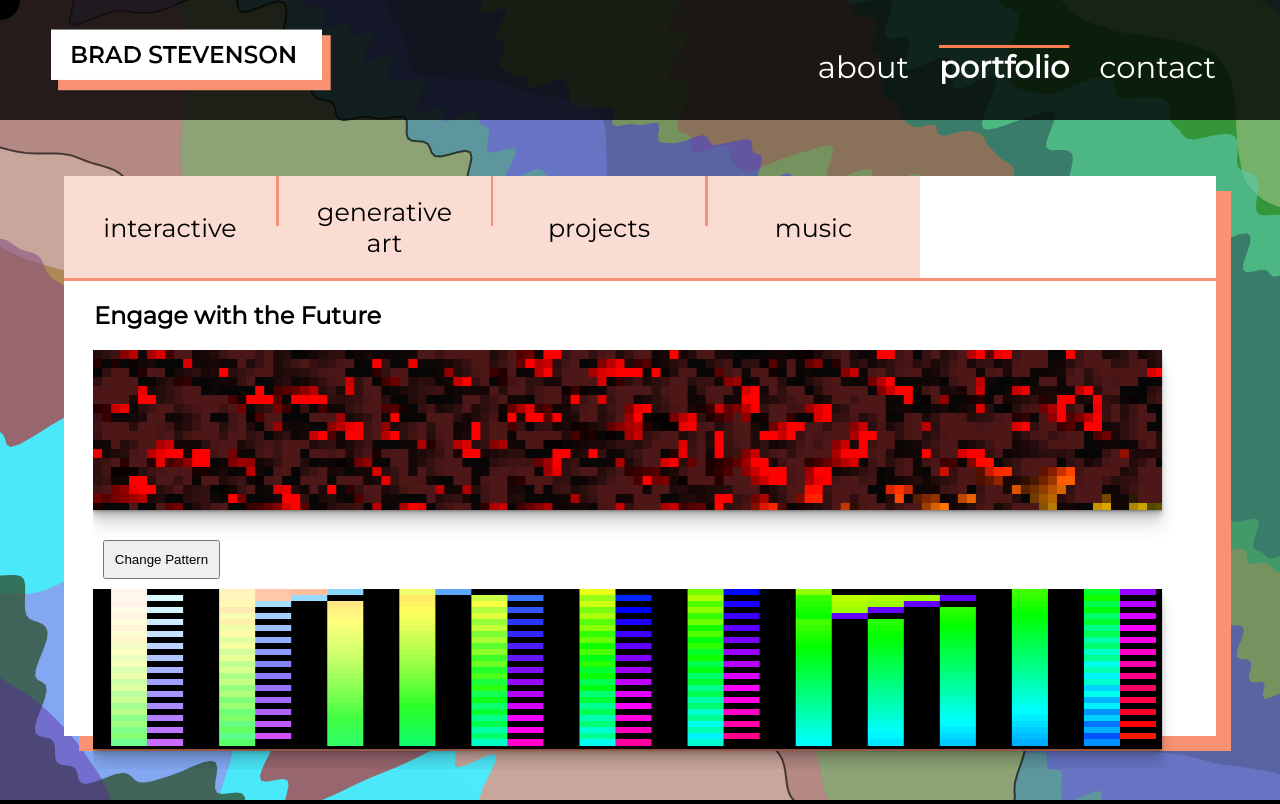
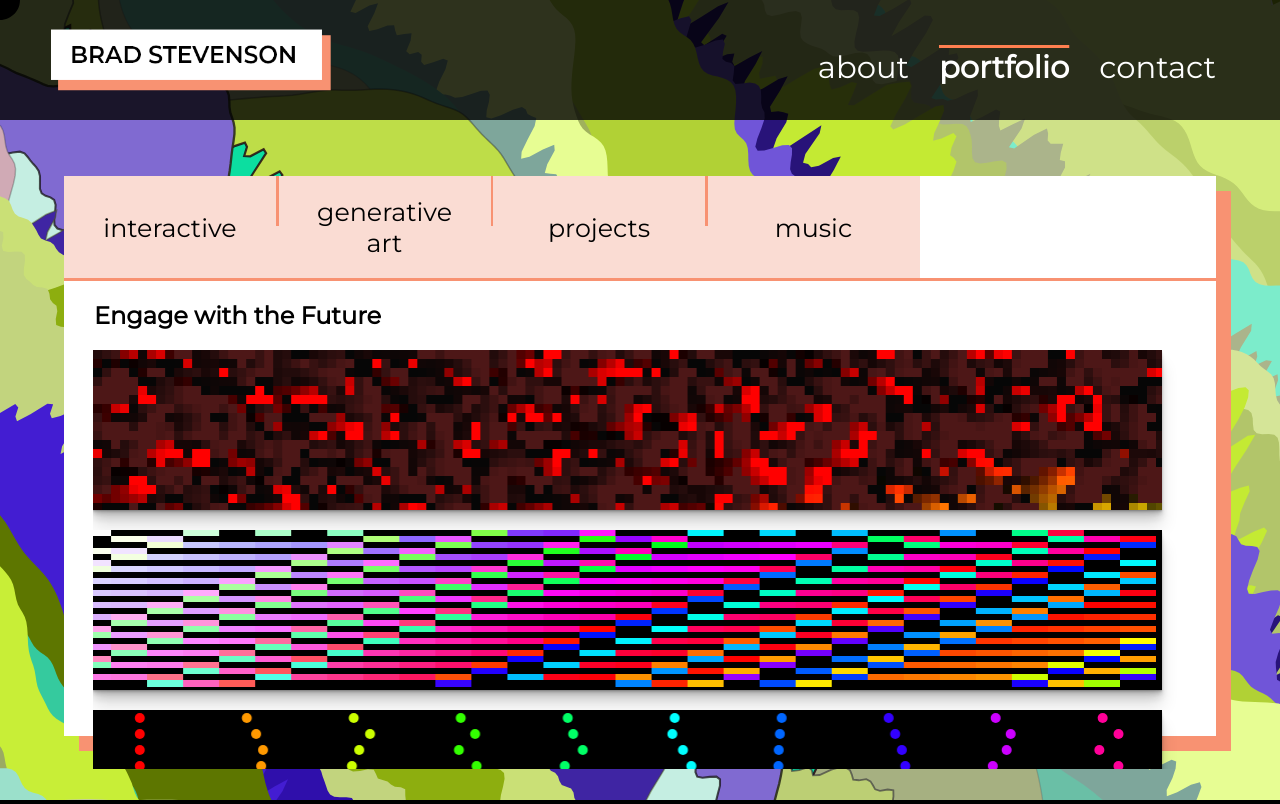
Before and after one commit to bradjste/reactp5-website, a React (Vite) app: page /portfolio in a window 1280 px wide. Built offline with nearby package versions, Linux system fonts and the light colour scheme.

Commit message:
update splash

```diff
--- a/index.html
+++ b/index.html
@@ -3,7 +3,6 @@
   <head>
     <meta charset="utf-8" />
     <meta name="viewport" content="width=device-width, initial-scale=1.0" />
-    <title>react-p5 remake</title>
   </head>
   <body>
     <div id="root"></div>
--- a/package.json
+++ b/package.json
@@ -1,5 +1,5 @@
 {
-  "name": "reactp5-remake",
+  "name": "brad-stevenson-portfolio",
   "version": "0.1.0",
   "private": true,
   "type": "module",
--- a/src/App.css
+++ b/src/App.css
@@ -837,6 +837,7 @@ nav ul li a :visited {
     width: 40vw;
     position: absolute;
     justify-content: center;
+    user-select: none;
   }
 
   .bg {
--- a/src/components/P5Sketch.jsx
+++ b/src/components/P5Sketch.jsx
@@ -9,60 +9,53 @@ export default function P5Sketch() {
     useEffect(() => {
         function sketch(p) {
             let phase = 0
-            const layerCount = 30
+            const layerCount = 60
             const resolution = 3
             let noiseGenerators = []
             let waveConfigs = []
-            let trails = []
+            let ripples = []
             let blobNoise = openSimplexNoise(99999)
             let prevMouseX = 0
             let prevMouseY = 0
             let mouseVelocity = 0
+            let fadeProgress = 0
+            const fadeDuration = 240 // frames (4 seconds at 60fps)
+            const strokeFadeEnd = 140 // frames when stroke finishes fading in (2.33 seconds)
 
-            class Trail {
-                constructor(x, y, colors) {
-                    this.x = x
-                    this.y = y
-                    this.colors = colors
-                    this.particles = []
-                    const numParticles = 30
-                    for (let i = 0; i < numParticles; i++) {
-                        this.particles.push({
-                            angle: p.random(p.TWO_PI),
-                            speed: p.random(2, 8),
-                            size: p.random(5, 20),
-                            life: 1.0,
-                            offset: p.random(p.TWO_PI),
-                            colorIndex: Math.floor(p.random(colors.length))
-                        })
-                    }
+            class Ripple {
+                constructor(clickOffset, topColor, bottomColor) {
+                    this.clickOffset = clickOffset // perpendicular offset where click happened
+                    this.topColor = topColor // Color for waves above click point
+                    this.bottomColor = bottomColor // Color for waves below click point
+                    this.radius = 0
+                    this.maxRadius = 5000
+                    this.speed = 15
                 }
 
                 update() {
-                    this.particles.forEach(particle => {
-                        particle.life -= 0.015
-                        const wobble = Math.sin(phase * 5 + particle.offset) * 3
-                        particle.angle += 0.05
-                    })
-                    this.particles = this.particles.filter(p => p.life > 0)
+                    this.radius += this.speed
                 }
 
-                draw() {
-                    this.particles.forEach(particle => {
-                        const dist = (1 - particle.life) * 100
-                        const wobble = Math.sin(phase * 5 + particle.offset) * 20
-                        const px = this.x + Math.cos(particle.angle) * (dist + wobble)
-                        const py = this.y + Math.sin(particle.angle) * (dist + wobble)
-                        const color = this.colors[particle.colorIndex]
-                        const size = particle.size * particle.life
-                        p.fill(color.h, color.s, color.b, particle.life * 80)
-                        p.noStroke()
-                        p.ellipse(px, py, size, size)
-                    })
+                getInfluenceAndColor(layerOffset) {
+                    // Calculate distance from click point along perpendicular axis
+                    const dist = Math.abs(layerOffset - this.clickOffset)
+                    const edgeDist = Math.abs(dist - this.radius)
+
+                    // Ripple has a wider width - affects more waves at once
+                    const rippleWidth = 500
+                    if (edgeDist < rippleWidth) {
+                        // Stronger influence at center, steeper falloff for front-heavy pulse
+                        const normalizedDist = edgeDist / rippleWidth
+                        const influence = Math.pow(1 - normalizedDist, 3) // Cubic falloff for stronger front edge
+                        // Determine direction: top (toward larger offset) or bottom
+                        const color = layerOffset > this.clickOffset ? this.topColor : this.bottomColor
+                        return { influence, color }
+                    }
+                    return { influence: 0, color: null }
                 }
 
                 isDead() {
-                    return this.particles.length === 0
+                    return this.radius > this.maxRadius
                 }
             }
 
@@ -70,8 +63,19 @@ export default function P5Sketch() {
                 p.createCanvas(p.windowWidth, p.windowHeight)
                 p.colorMode(p.HSB, 360, 100, 100, 100)
 
-                // Pick a random base hue for the entire palette
-                const baseHue = p.random(360)
+                // Pick a random base hue for the entire palette (avoid green: 80-160)
+                let baseHue
+                do {
+                    baseHue = p.random(360)
+                } while (baseHue >= 80 && baseHue <= 160)
+
+                // Define 4 complementary hues (tetrad color scheme)
+                const complementaryHues = [
+                    baseHue,
+                    (baseHue + 90) % 360,
+                    (baseHue + 180) % 360,
+                    (baseHue + 270) % 360
+                ]
 
                 // Initialize noise generators and wave configs
                 for (let i = 0; i < layerCount; i++) {
@@ -82,28 +86,52 @@ export default function P5Sketch() {
                     })
 
                     const grainFreq = p.random(0.015, 0.08)
-                    // Derive hue from base using wider palette variations
-                    const hueVariation = p.random(0, 360)
-                    const derivedHue = (baseHue + hueVariation) % 360
+                    // Pick hue based on 60-20-10-10 rule (random distribution)
+                    const rand = p.random()
+                    let derivedHue
+                    if (rand < 0.6) {
+                        derivedHue = complementaryHues[0] // 60% primary
+                    } else if (rand < 0.8) {
+                        derivedHue = complementaryHues[1] // 20% secondary
+                    } else if (rand < 0.9) {
+                        derivedHue = complementaryHues[2] // 10% tertiary
+                    } else {
+                        derivedHue = complementaryHues[3] // 10% quaternary
+                    }
                     const smoothness = p.random() < 0.3 ? p.random(0.8, 1.0) : p.random(0, 0.5)
                     const speed = p.random(0.05, 0.35)
                     const hasStroke = p.random() < 0.25
+                    const direction = p.random() < 0.5 ? 1 : -1
+
+                    // Generate sat and brt so they're not both low
+                    // Either low sat (pastel) OR low brightness (dark), but not both (muddy)
+                    let sat, brt
+                    if (p.random() < 0.5) {
+                        // Low saturation (pastel) - keep brightness high
+                        sat = p.random(10, 50)
+                        brt = p.random(65, 100)
+                    } else {
+                        // High saturation - can have any brightness
+                        sat = p.random(60, 100)
+                        brt = p.random(40, 100)
+                    }
 
                     waveConfigs.push({
-                        baseFreq: p.random(0.0008, 0.008),
+                        baseFreq: p.random(0.0002, 0.008),
                         grainFreq: grainFreq,
                         baseAmp: p.random(80, 180),
                         grainAmp: p.map(grainFreq, 0.015, 0.08, 15, 60),
                         speed: speed,
+                        direction: direction,
                         parallaxScale: p.map(speed, 0.05, 0.35, 0.6, 1.4),
                         smoothness: smoothness,
                         hasStroke: hasStroke,
                         strokeWeight: hasStroke ? p.random(1, 3) : 0,
                         strokeAlpha: hasStroke ? p.random(40, 80) : 0,
                         hue: derivedHue,
-                        sat: p.random(40, 100),
-                        brt: p.random(20, 100),
-                        opacity: p.random(30, 100)
+                        sat: sat,
+                        brt: brt,
+                        opacity: 100
                     })
                 }
             }
@@ -135,13 +163,13 @@ export default function P5Sketch() {
                         // Sample base noise
                         const baseNoise = noise.base.noise2D(
                             distance * config.baseFreq,
-                            phase * config.speed * 0.5
+                            phase * config.speed * config.direction * 0.5
                         )
 
                         // Sample grainy noise
                         const grainNoise = noise.grain.noise2D(
-                            (distance + phase * config.speed * 150) * config.grainFreq,
-                            phase * config.speed
+                            (distance + phase * config.speed * config.direction * 150) * config.grainFreq,
+                            phase * config.speed * config.direction
                         )
 
                         // Calculate displacement perpendicular to diagonal
@@ -178,25 +206,67 @@ export default function P5Sketch() {
                         : 0
 
                     // Blend towards white (desaturate and brighten) when mouse is near wave
-                    const blendedHue = config.hue
-                    const blendedSat = p.lerp(config.sat, 0, colorInfluence * 0.9)
-                    const blendedBrt = p.lerp(config.brt, 100, colorInfluence * 0.8)
+                    let blendedHue = config.hue
+                    let blendedSat = config.sat
+                    let blendedBrt = config.brt
+                    let blendedOpacity = config.opacity
 
-                    // Show stroke only when mouse is close to wave
-                    if (colorInfluence > 0.1) {
-                        if (colorInfluence > 0.3) {
-                            // Black stroke when very close (wave turns white)
-                            p.stroke(0, 0, 0, colorInfluence * 100)
-                            p.strokeWeight(p.lerp(1, 2.5, colorInfluence))
+                    // Fade in from white on initial load
+                    // Stage 1 (0-80): White waves, black stroke fades in
+                    // Stage 2 (80-240): Black stroke visible, colors fade in
+                    let colorFadeAmount, strokeFadeAmount
+
+                    if (fadeProgress <= strokeFadeEnd) {
+                        // Stage 1: Colors stay white, stroke fades in
+                        strokeFadeAmount = fadeProgress / strokeFadeEnd
+                        colorFadeAmount = 0
+                    } else {
+                        // Stage 2: Stroke fully visible, colors fade in
+                        strokeFadeAmount = 1
+                        colorFadeAmount = (fadeProgress - strokeFadeEnd) / (fadeDuration - strokeFadeEnd)
+                    }
+
+                    blendedSat = p.lerp(0, blendedSat, colorFadeAmount)
+                    blendedBrt = p.lerp(100, blendedBrt, colorFadeAmount)
+
+                    // Apply mouse proximity - increase opacity instead of whitening
+                    blendedOpacity = p.lerp(blendedOpacity, 100, colorInfluence * 0.9)
+
+                    // Apply ripple color by blending towards it
+                    ripples.forEach(ripple => {
+                        const { influence, color } = ripple.getInfluenceAndColor(layerOffset)
+                        if (influence > 0 && color) {
+                            // Blend towards ripple color and make fully opaque
+                            blendedHue = p.lerp(blendedHue, color.h, influence)
+                            blendedSat = p.lerp(blendedSat, color.s, influence)
+                            blendedBrt = p.lerp(blendedBrt, color.b, influence)
+                            blendedOpacity = p.lerp(blendedOpacity, 100, influence)
+                        }
+                    })
+
+                    // Handle stroke - fade in black stroke, then fade out as colors appear
+                    if (fadeProgress < fadeDuration) {
+                        // Black stroke fades in during stage 1, then fades out during stage 2
+                        let strokeAlpha
+                        if (fadeProgress <= strokeFadeEnd) {
+                            // Stage 1: Fade in
+                            strokeAlpha = strokeFadeAmount * 100
                         } else {
-                            // Subtle stroke when moderately close
-                            p.stroke(blendedHue, blendedSat * 0.8, blendedBrt - 20, colorInfluence * 80)
-                            p.strokeWeight(1.5)
+                            // Stage 2: Fade out as colors fade in
+                            strokeAlpha = (1 - colorFadeAmount) * 100
                         }
+                        p.stroke(0, 0, 0, strokeAlpha)
+                        p.strokeWeight(1.5)
+                    } else if (colorInfluence > 0.1) {
+                        // Mouse proximity stroke (after fade-in complete) - inverted color
+                        const invertedHue = (blendedHue + 180) % 360
+                        const invertedBrt = 100 - blendedBrt
+                        p.stroke(invertedHue, blendedSat, invertedBrt, colorInfluence * 100)
+                        p.strokeWeight(p.lerp(1, 2.5, colorInfluence))
                     } else {
                         p.noStroke()
                     }
-                    p.fill(blendedHue, blendedSat, blendedBrt, config.opacity)
+                    p.fill(blendedHue, blendedSat, blendedBrt, blendedOpacity)
                     p.beginShape()
 
                     // Trace wave along diagonal
@@ -215,10 +285,14 @@ export default function P5Sketch() {
                     p.endShape(p.CLOSE)
                 }
 
-                // Update and draw trails
-                trails.forEach(trail => trail.update())
-                trails = trails.filter(trail => !trail.isDead())
-                trails.forEach(trail => trail.draw())
+                // Update and remove dead ripples
+                ripples.forEach(ripple => ripple.update())
+                ripples = ripples.filter(ripple => !ripple.isDead())
+
+                // Increment fade progress
+                if (fadeProgress < fadeDuration) {
+                    fadeProgress++
+                }
 
                 // Draw blob at mouse position with mixed nearby colors
                 const blobColors = []
@@ -297,30 +371,35 @@ export default function P5Sketch() {
             }
 
             p.mousePressed = () => {
-                // Collect colors from nearby waves
-                const nearbyColors = []
+                // Disable clicks until fade-in animation completes
+                if (fadeProgress < fadeDuration) {
+                    return
+                }
+
+                // Find the wave layer closest to click and get its color
+                const perpAngle = Math.PI / 4 + Math.PI / 2
+                const mousePerpDist = p.mouseX * Math.cos(perpAngle) + p.mouseY * Math.sin(perpAngle)
+
+                let closestLayer = 0
+                let minDist = Infinity
+                const perpExtent = (p.windowWidth + p.windowHeight) / Math.sqrt(2)
+
                 for (let layer = 0; layer < layerCount; layer++) {
-                    const config = waveConfigs[layer]
                     const layerNorm = layer / (layerCount - 1)
-                    const perpExtent = (p.windowWidth + p.windowHeight) / Math.sqrt(2)
                     const layerOffset = p.map(layerNorm, 0, 1, -perpExtent * 0.7, perpExtent * 0.9)
-
-                    // Calculate distance from mouse to diagonal line
-                    const perpAngle = Math.PI / 4 + Math.PI / 2
-                    const mousePerpDist = p.mouseX * Math.cos(perpAngle) + p.mouseY * Math.sin(perpAngle)
                     const dist = Math.abs(mousePerpDist - layerOffset)
 
-                    if (dist < 300) {
-                        nearbyColors.push({
-                            h: config.hue,
-                            s: config.sat,
-                            b: config.brt
-                        })
+                    if (dist < minDist) {
+                        minDist = dist
+                        closestLayer = layer
                     }
                 }
-                if (nearbyColors.length > 0) {
-                    trails.push(new Trail(p.mouseX, p.mouseY, nearbyColors))
-                }
+
+                // Create ripple with black pulse toward top, white toward bottom
+                ripples.push(new Ripple(mousePerpDist,
+                    { h: 0, s: 0, b: 0 },   // Top (black)
+                    { h: 0, s: 0, b: 100 }  // Bottom (white)
+                ))
             }
 
             p.windowResized = () => {
--- a/src/components/p5Portfolio/CellAuto.jsx
+++ b/src/components/p5Portfolio/CellAuto.jsx
@@ -63,6 +63,15 @@ export default function CellAuto() {
 
     useEffect(() => {
         setState(prev => changePattern(prev))
+    }, [])
+
+    useEffect(() => {
+        // Auto change pattern every 5 seconds
+        const intervalId = setInterval(() => {
+            setState(prev => changePattern(prev))
+        }, 5000)
+
+        return () => clearInterval(intervalId)
     }, [])
 
     useEffect(() => {
@@ -156,12 +165,6 @@ export default function CellAuto() {
 
     return (
         <div>
-            <button
-                onClick={() => setState(prev => changePattern(prev))}
-                style={{ margin: '10px', padding: '10px' }}
-            >
-                Change Pattern
-            </button>
             <div ref={containerRef} className="p5-sketch-root" />
         </div>
     )
--- a/src/components/pageComps/Splash.jsx
+++ b/src/components/pageComps/Splash.jsx
@@ -12,11 +12,19 @@ export default function Splash({ hasEntered, isSplashNo, enterChange, activePage
             }
         }
 
-        fadeInElement('splashCard')
-
         if (!hasEntered) {
-            setTimeout(() => fadeInElement('enterLink'), 1100)
+            // First visit: wait for animation, show title card then enter button
+            setTimeout(() => fadeInElement('splashCard'), 4000)
+            setTimeout(() => fadeInElement('enterLink'), 4800)
             setTimeout(enterChange, 300)
+        } else {
+            // Returning from internal page: hide title card, show enter button immediately
+            const titleCard = document.getElementById('splashCard')
+            if (titleCard) {
+                titleCard.classList.add('enter-off')
+                titleCard.classList.remove('fade-in')
+            }
+            fadeInElement('enterLink')
         }
     }, [hasEntered, enterChange])
 
@@ -31,12 +39,17 @@ export default function Splash({ hasEntered, isSplashNo, enterChange, activePage
     return (
         <div id="UI" className="UI">
             <div className="enterPar">
-                <Link id="enterLink" to={pageLink} onClick={handleEnterClick}>
+                <Link
+                    id="enterLink"
+                    className={!hasEntered ? "enter-off" : ""}
+                    to={pageLink}
+                    onClick={handleEnterClick}
+                >
                     <button className="enter">ENTER</button>
                 </Link>
             </div>
 
-            <div id="splashCardDiv" className="splashCard">
+            <div id="splashCard" className="splashCard enter-off">
                 <img src={splashCard} alt="splash card" />
             </div>
         </div>
```
